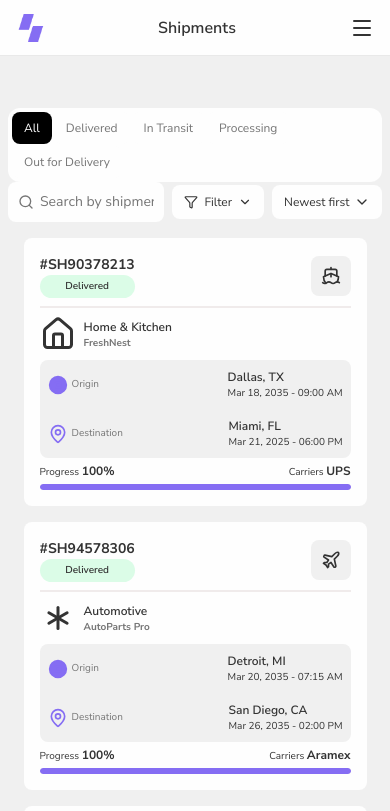
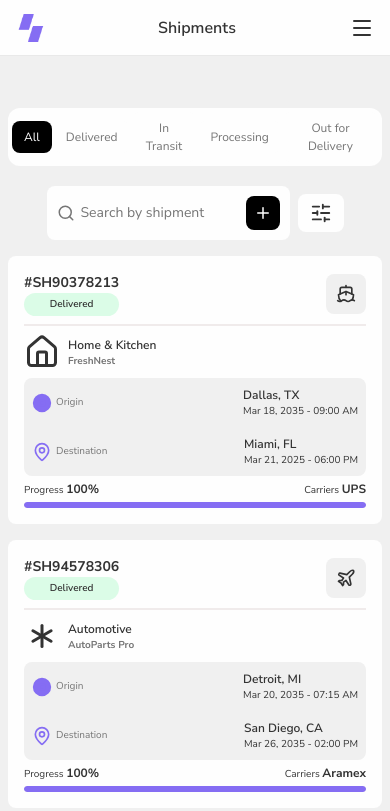
Before and after one commit to IztihadRafid/shipnow, a Next.js app: page /shipments in a window 390 px wide. Shown: the top 811 px of the page. Built offline with nearby package versions, Linux system fonts and the light colour scheme.

Commit message:
fix scroll bar issue and responsiveness

```diff
--- a/src/app/(app)/layout.tsx
+++ b/src/app/(app)/layout.tsx
@@ -2,12 +2,12 @@ import Footer from "@/components/Footer";
 import Sidebar from "@/components/Sidebar";
 export default function AppLayout({ children }: { children: React.ReactNode }) {
   return (
-    <div className="flex  justify-between  min-h-screen ">
+    <div className="flex justify-between min-h-screen min-w-0">
       <div className="md:flex w-0 md:w-[54px] xl:w-[223px]">
         <Sidebar />
       </div>
-      <div className="flex flex-col flex-1 ">
-        <main className="flex-1">{children}</main>
+      <div className="flex flex-col flex-1 min-w-0">
+        <main className="flex-1 min-w-0">{children}</main>
         <Footer />
       </div>
     </div>
--- a/src/app/(app)/shipments/page.tsx
+++ b/src/app/(app)/shipments/page.tsx
@@ -104,7 +104,7 @@ const ShipmentPage = () => {
               return (
                 <div
                   key={item.id}
-                  className="bg-white rounded-lg p-4 xl:w-[279px] w-[343px] mx-auto"
+                  className="bg-white w-full rounded-lg p-4 mx-auto"
                 >
                   <div className="flex justify-between items-center">
                     <div>
--- a/src/components/Searchsortbar.tsx
+++ b/src/components/Searchsortbar.tsx
@@ -1,7 +1,8 @@
 "use client";
 import { useState } from "react";
-import { Search, ChevronDown } from "lucide-react";
+import { Search, ChevronDown, Plus } from "lucide-react";
 import ViewToggle, { ViewMode } from "@/components/ViewToggle";
+import Link from "next/link";
 
 export type SortOrder = "asc" | "desc";
 
@@ -24,22 +25,26 @@ export default function SearchSortBar({
   const [sortMenuOpen, setSortMenuOpen] = useState(false);
 
   return (
-    <div className="flex items-center gap-2">
+    <div className="flex items-center justify-center mt-5 gap-2">
       <div className="flex items-center bg-white gap-1.5 rounded-lg p-2.5 ">
-        <Search size={16} className="text-gray-2 shrink-0" />
+        <Search size={18} className="text-gray-2 " />
         <input
           type="text"
           value={searchQuery}
           onChange={(e) => onSearchChange(e.target.value)}
           placeholder="Search by shipment"
-          className="rounded-lg w-full bg-transparent outline-none text-sm text-gray-1 placeholder:text-gray-2"
+          className="rounded-lg  bg-transparent outline-none text-sm text-gray-1 placeholder:text-gray-2"
         />
+       <Link
+            href="/shipments/create"
+            className="md:hidden inline-flex items-center bg-black text-white rounded-lg p-2 "
+          >
+            <Plus size={18}/>
+          </Link>
       </div>
 
-      {/* table/grid view switcher goes here now, instead of the old funnel filter */}
       <ViewToggle view={view} onViewChange={onViewChange} />
-
-      <div className="relative">
+      <div className="relative hidden md:block">
         <button
           type="button"
           onClick={() => setSortMenuOpen((prev) => !prev)}
--- a/src/components/Shipmenttableview.tsx
+++ b/src/components/Shipmenttableview.tsx
@@ -43,7 +43,7 @@ export default function ShipmentsTableView({
 
   return (
     <div>
-      {/* summary cards — added above your table, table itself is untouched below */}
+
       <div className="grid grid-cols-2 xl:grid-cols-4 gap-4 my-4">
         {SummaryCards.map((card) => (
           <div key={card.label} className="bg-white rounded-xl p-4">
@@ -59,7 +59,7 @@ export default function ShipmentsTableView({
       </div>
 
       <div className="bg-white rounded-lg p-4 mt-4 overflow-x-auto">
-        <table className="w-full text-left ">
+        <table className="xl:w-[1177px] w-[1177px]  text-left ">
           <thead className="">
             <tr className="text-gray-2 text-[11px] border-b border-gray-4">
               <th className=" py-3 w-[12px] py-[14px] px-[10px]">
--- a/src/components/Statustabs.tsx
+++ b/src/components/Statustabs.tsx
@@ -6,7 +6,7 @@ interface StatusTabsProps {
 const statusOptions = ["All", "Delivered", "In Transit", "Processing", "Out for Delivery"];
 export default function StatusTabs({ activeStatus, onStatusChange }: StatusTabsProps) {
   return (
-    <div className="flex bg-white rounded-xl gap-0.5 p-1 flex-wrap">
+    <div className="flex items-center md:justify-start justify-center bg-white rounded-xl gap-0.5 p-1 ">
       {statusOptions.map((status) => (
         <button
           key={status}
--- a/src/components/ViewToggle.tsx
+++ b/src/components/ViewToggle.tsx
@@ -1,6 +1,6 @@
 "use client";
 import { useState } from "react";
-import { Filter, List, LayoutGrid, ChevronDown } from "lucide-react";
+import { Filter, List, LayoutGrid, ChevronDown, SlidersHorizontal } from "lucide-react";
 interface ViewToggleProps {
   view: ViewMode;
   onViewChange: (view: ViewMode) => void;
@@ -14,13 +14,21 @@ export default function ViewToggle({ view, onViewChange }: ViewToggleProps) {
       <button
         type="button"
         onClick={() => setOpen(!open)}
-        className="flex items-center gap-1.5 bg-white rounded-lg px-3 py-2 text-[12px] text-gray-1"
+        className="hidden md:flex items-center gap-1.5 bg-white rounded-lg px-3 py-2 text-[12px] text-gray-1"
       >
         <Filter size={14} />
         Filter
         <ChevronDown size={14} />
       </button>
+      <button
+        type="button"
+        onClick={() => setOpen(!open)}
+        className="md:hidden flex items-center gap-1.5 bg-white rounded-lg px-3 py-2 text-[12px] text-gray-1"
+      >
+        <SlidersHorizontal size={22} />
 
+
+      </button>
       {open && (
         <div className="absolute top-full mt-1 right-0 bg-white border border-gray-1/10 rounded-lg shadow-md overflow-hidden z-10 w-[110px]">
           <button
```
Also changed, not shown: src/app/(app)/shipments/create/page.tsx (+26 -20 lines).
